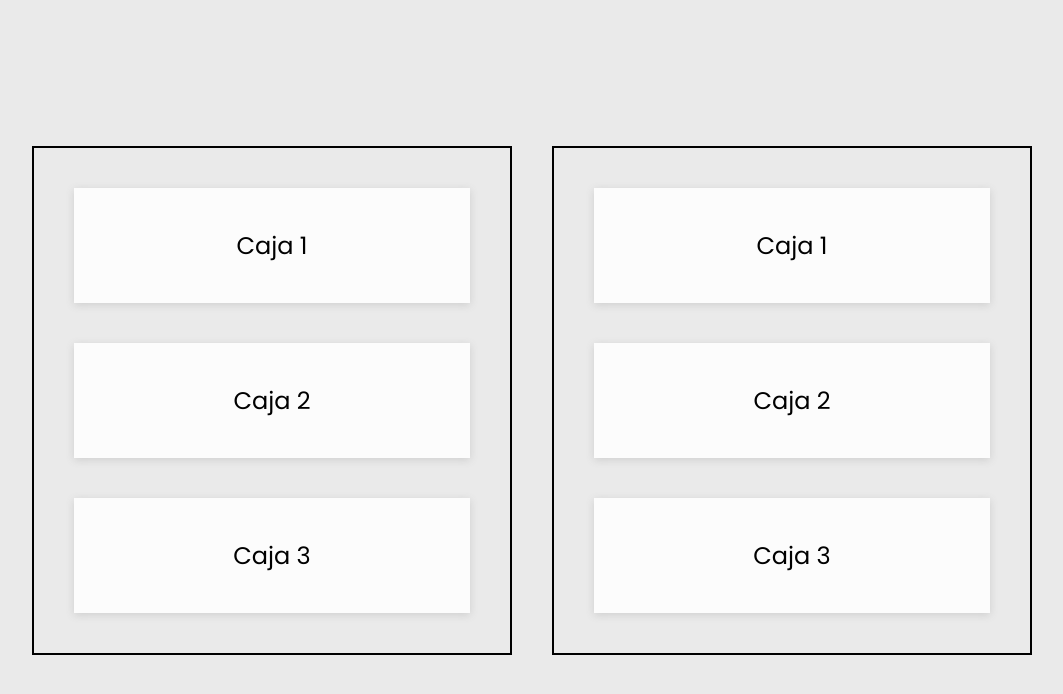
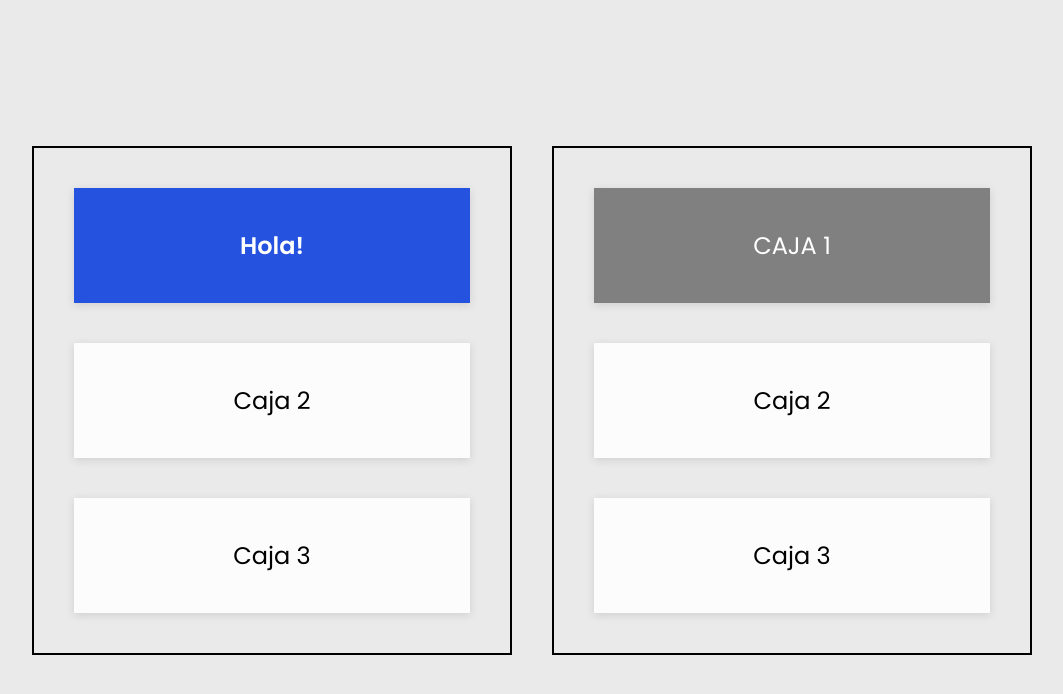
Before and after one commit to marlonmelara/fmaster-js-course, a plain HTML site: page 04-dom/index.html in a window 1280 px wide. Shown: the whole page, without its empty margins (108-1171 px from the left). Drawn offline with Linux system fonts and the light colour scheme.

Commit message:
Detail methods and properties to manipulate content and styles in the DOM

```diff
--- a/04-dom/index.html
+++ b/04-dom/index.html
@@ -5,7 +5,8 @@
     <meta http-equiv="X-UA-Compatible" content="IE=edge" />
     <meta name="viewport" content="width=device-width, initial-scale=1.0" />
     <link rel="stylesheet" href="styles.css" />
-    <script defer src="./obtenerElementos.js"></script>
+    <!-- <script defer src="./obtenerElementos.js"></script> -->
+    <script defer src="./modificandoElementos.js"></script>
     <title>Document Object Model</title>
   </head>
   <body>
--- /dev/null
+++ b/04-dom/modificandoElementos.js
@@ -0,0 +1,32 @@
+/*
+ * 📌 elemento.innerHTML
+ * Este método nos permite obtener o establecer el contenido HTML interno de un elemento.
+ * Puedes insertar texto, etiquetas HTML y más.
+ */
+const primeraCaja = document.querySelector(".caja");
+primeraCaja.innerHTML = "<b>Hola!</b>";
+
+/*
+ * 📌 elemento.attribute
+ * Esta propiedad nos da acceso a los atributos del elemento. Podemos leer o modificar
+ * el valor de un atributo usando esta propiedad.
+ */
+primeraCaja.id = "nuevo-id";
+
+/*
+ * 📌 elemento.setAttribute()
+ * Este método nos permite establecer o cambiar el valor de un atributo específico.
+ * Si el atributo no existe, este método lo crea.
+ */
+primeraCaja.setAttribute("class", "caja activa");
+primeraCaja.setAttribute("data-id", "123-456-789");
+
+/*
+ * 📌 elemento.style.property
+ * Esta propiedad nos permite acceder y modificar estilos CSS inline de un elemento.
+ * Puedes cambiar cualquier propiedad CSS utilizando esta sintaxis.
+ */
+const contenedor2caja1 = document.querySelector("#contenedor2 .caja");
+contenedor2caja1.style.background = "gray";
+contenedor2caja1.style.color = "#fff";
+contenedor2caja1.style.textTransform = "uppercase";
```
